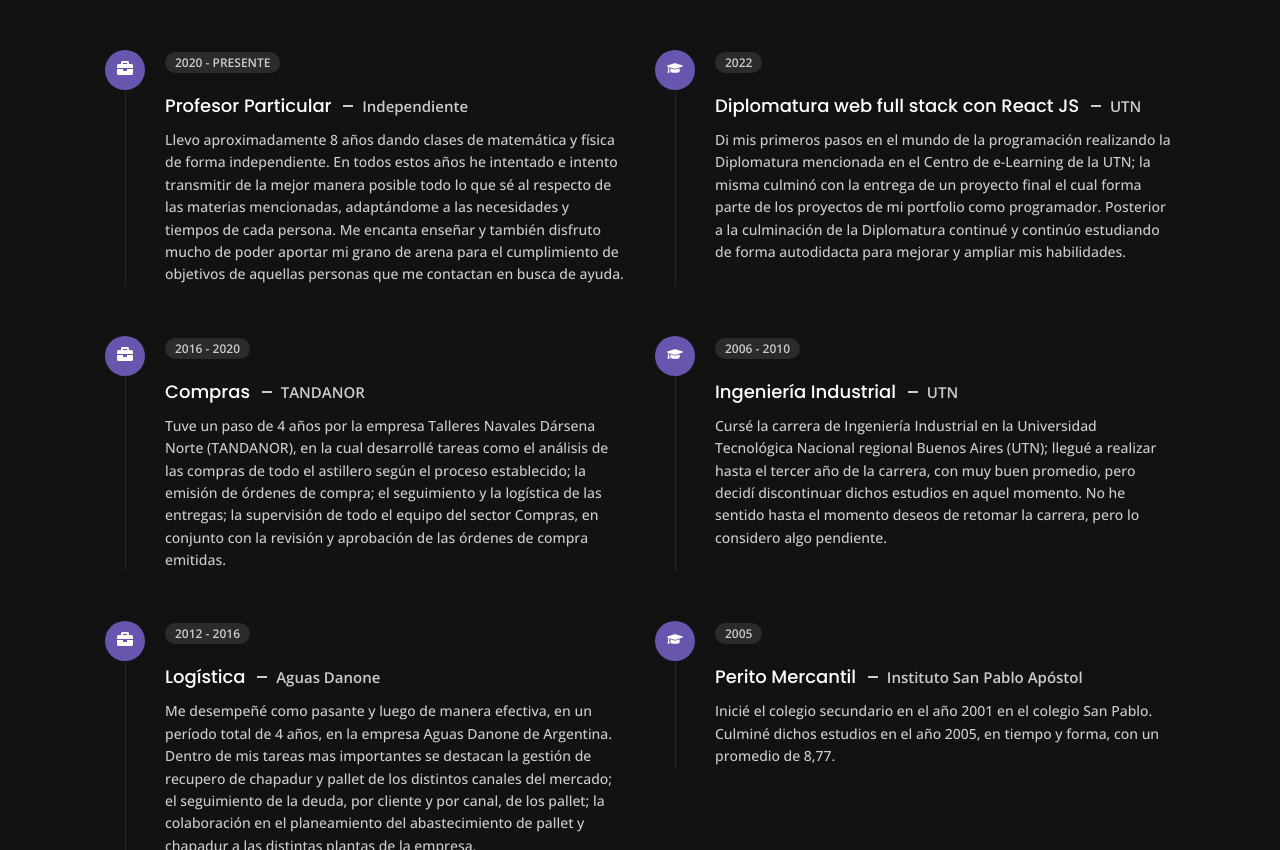
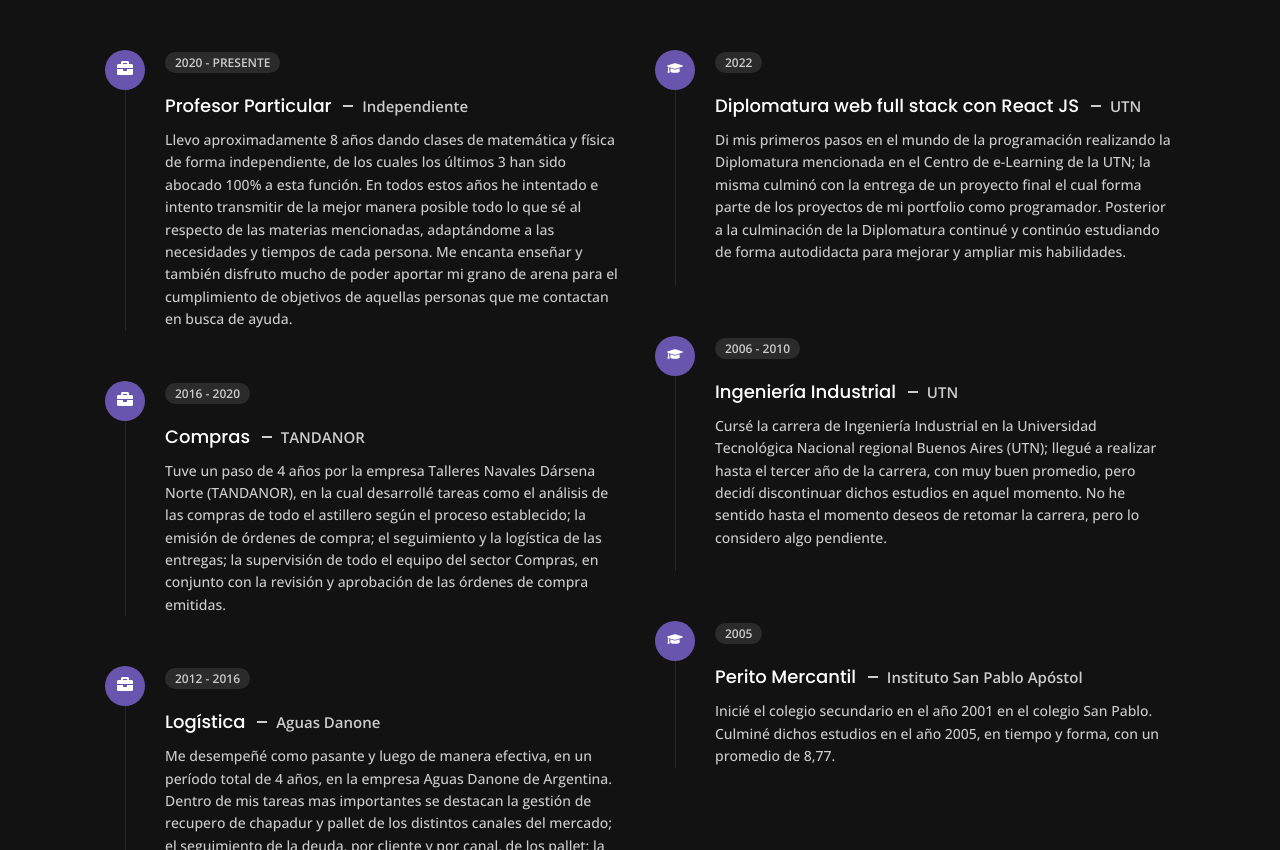
Before and after one commit to JuanJKS/Portfolio_Website, a React (Vite) app: page /about in a window 1280 px wide. Shown: the part 1323-2173 px from the top of the page. Built offline with nearby package versions, Linux system fonts and the light colour scheme; a web font is replaced by a local one.

Commit message:
Cambio exp profe 27/09/23

```diff
--- a/src/data.jsx
+++ b/src/data.jsx
@@ -152,7 +152,7 @@ export const resume = [
     icon: <FaBriefcase />,
     year: '2020 - PRESENTE',
     title: 'Profesor Particular <span> Independiente </span>',
-    desc: 'Llevo aproximadamente 8 años dando clases de matemática y física de forma independiente. En todos estos años he intentado e intento transmitir de la mejor manera posible todo lo que sé al respecto de las materias mencionadas, adaptándome a las necesidades y tiempos de cada persona. Me encanta enseñar y también disfruto mucho de poder aportar mi grano de arena para el cumplimiento de objetivos de aquellas personas que me contactan en busca de ayuda.',
+    desc: 'Llevo aproximadamente 8 años dando clases de matemática y física de forma independiente, de los cuales los últimos 3 han sido abocado 100% a esta función. En todos estos años he intentado e intento transmitir de la mejor manera posible todo lo que sé al respecto de las materias mencionadas, adaptándome a las necesidades y tiempos de cada persona. Me encanta enseñar y también disfruto mucho de poder aportar mi grano de arena para el cumplimiento de objetivos de aquellas personas que me contactan en busca de ayuda.',
   },
 
   {
```
